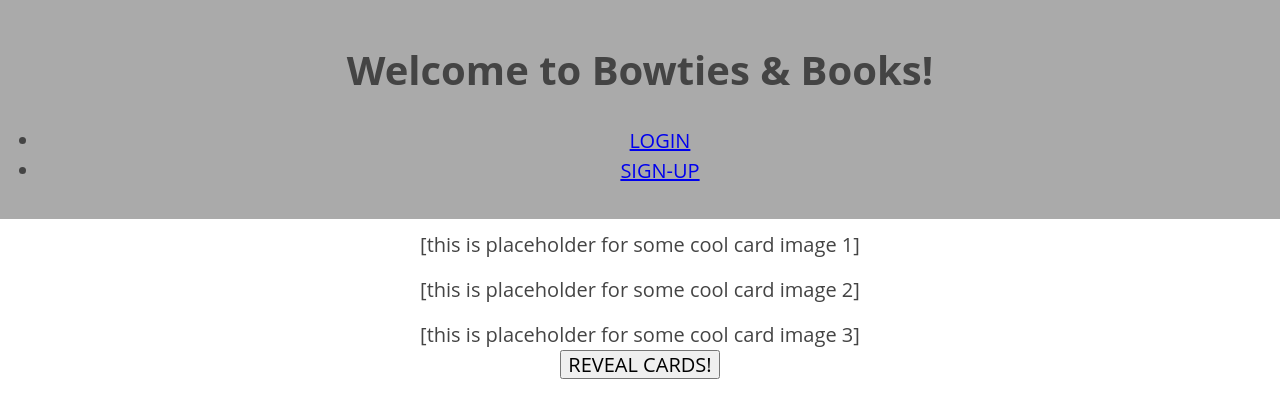
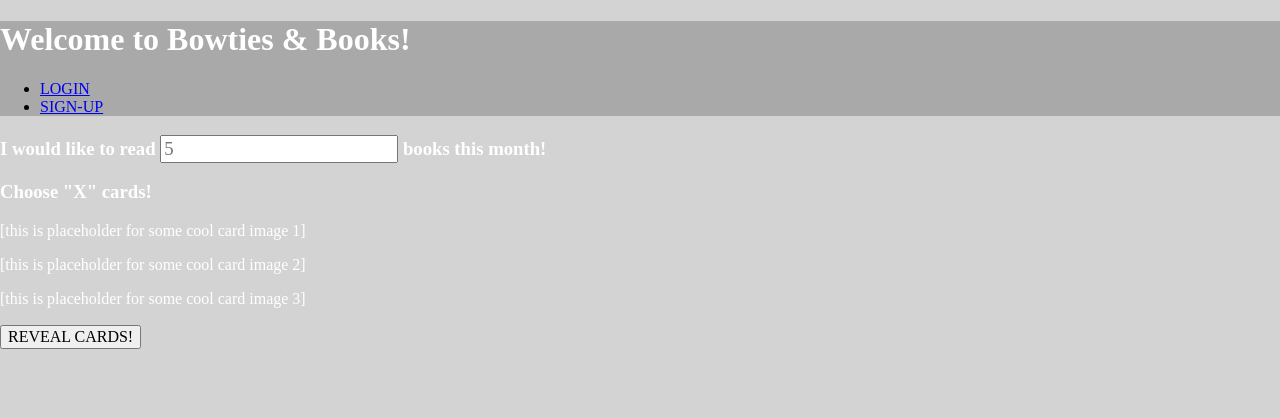
Before and after one commit to cabejackson/bnb-game-page, a plain HTML site: page index.html in a window 1280 px wide. Drawn offline with nearby package versions, Linux system fonts and the light colour scheme; a script that the page names is missing.

Commit message:
stylings

```diff
--- a/styles.css
+++ b/styles.css
@@ -1,4 +1,4 @@
-* {
+/* * {
     box-sizing: border-box;
 }
 
@@ -47,4 +47,23 @@ p {
 
 p+p {
     margin-top: 15px;
+} */
+
+body {
+    background-color: lightgrey;
+    margin: 0px;
+    /* text-align: left; */
 }
+
+Header {
+    background-color: darkgray;
+    margin: 0px;
+    /* text-align: left; */
+}
+
+h1,
+h2,
+h3,
+p {
+    color: white
+}
```
